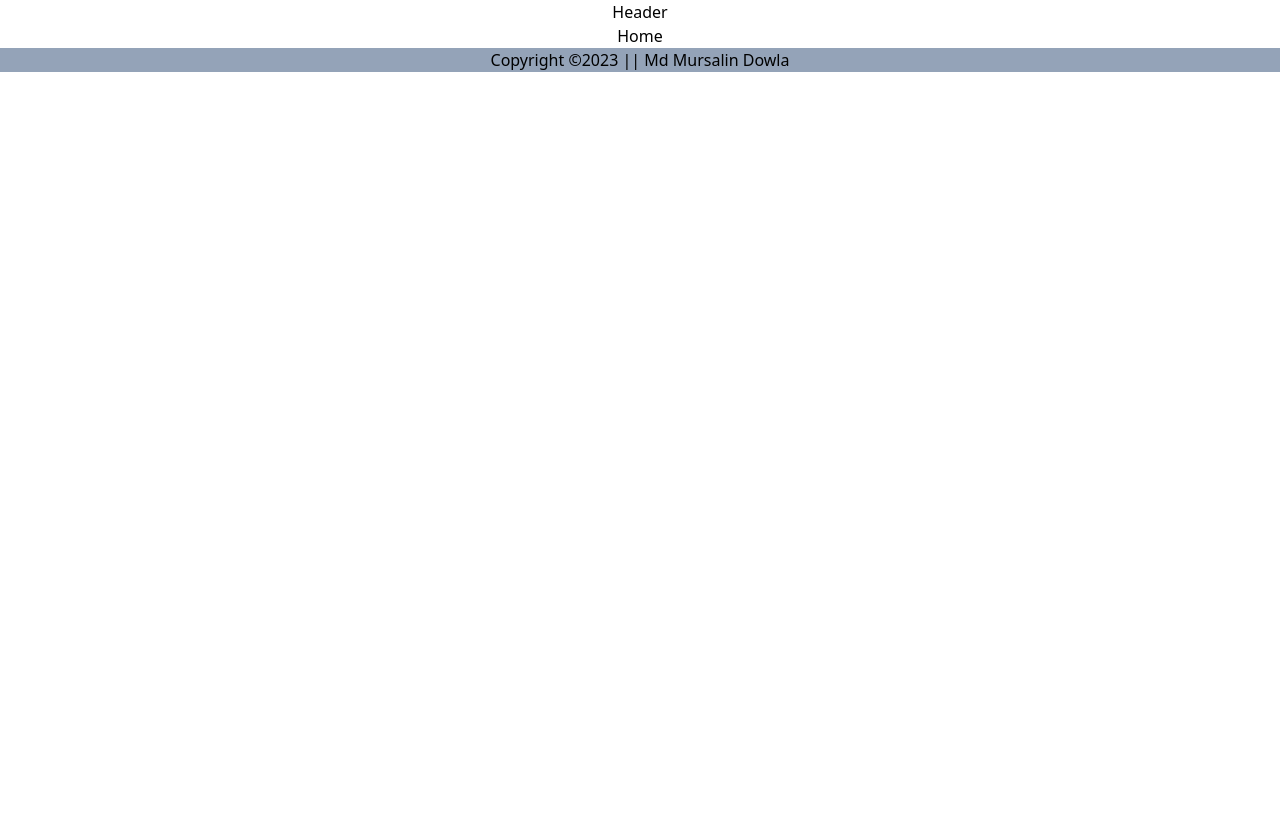
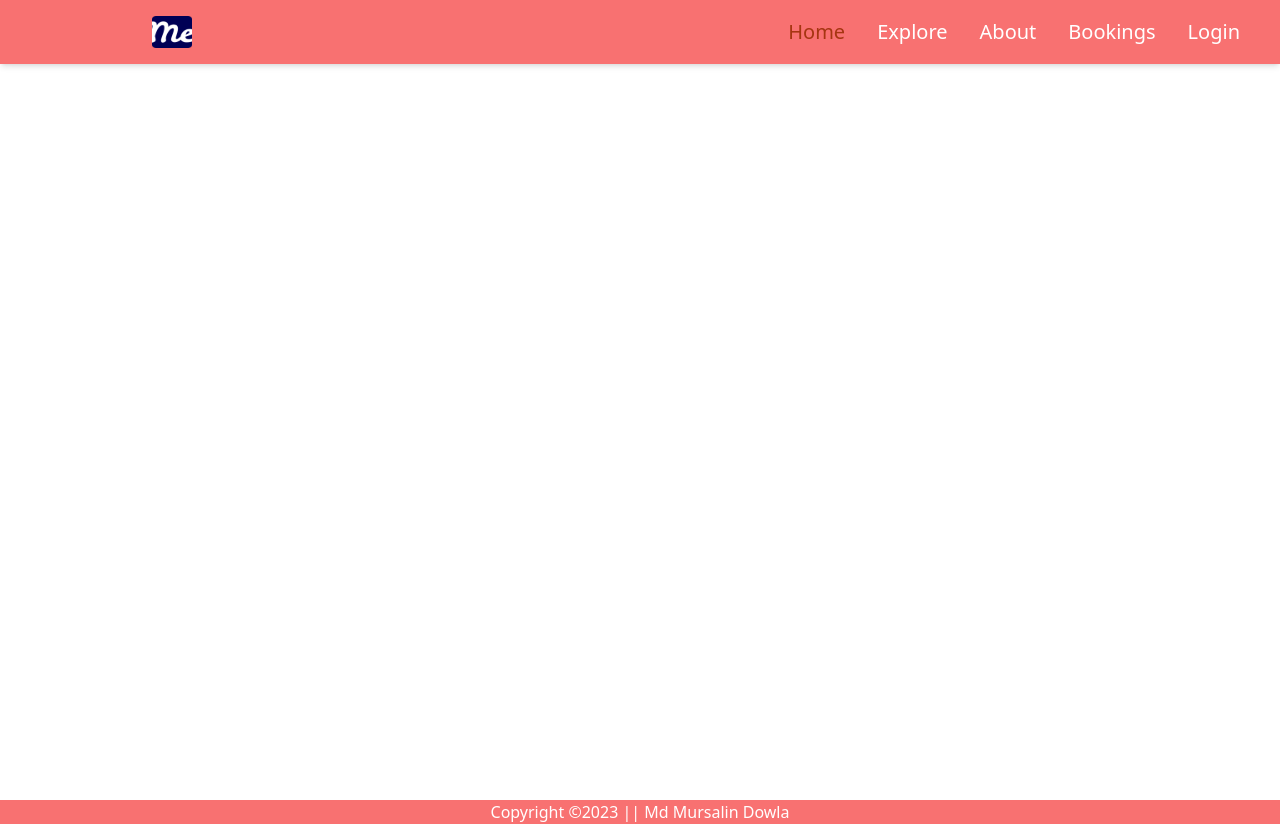
Before and after one commit to Mursalin-Dowla/react-auth-router-practice, a React (Create React App) app: page / in a window 1280 px wide. Before the commit the page ends 800 px from the top, so only its background shows below. Built offline with nearby package versions, Linux system fonts and the light colour scheme.

Commit message:
Header done with custom links

```diff
--- a/public/index.html
+++ b/public/index.html
@@ -24,7 +24,7 @@
       work correctly both with client-side routing and a non-root public URL.
       Learn how to configure a non-root public URL by running `npm run build`.
     -->
-    <title>React App</title>
+    <title>Mursalin's Hotel</title>
   </head>
   <body>
     <noscript>You need to enable JavaScript to run this app.</noscript>
@@ -39,5 +39,6 @@
       To begin the development, run `npm start` or `yarn start`.
       To create a production bundle, use `npm run build` or `yarn build`.
     -->
+    <script src="https://unpkg.com/ionicons@4.5.10-0/dist/ionicons.js"></script>
   </body>
 </html>
--- a/src/App.js
+++ b/src/App.js
@@ -23,7 +23,6 @@ function App() {
       <Route path='/login' element={<Login />}></Route>
       <Route path='/signup' element={<SignUp />}></Route>
       <Route path='/*' element={<NotFound />}></Route>
-
      </Routes>
      <Footer />
     </div>
--- a/src/Components/Home/Home.js
+++ b/src/Components/Home/Home.js
@@ -2,7 +2,7 @@ import React from 'react';
 
 const Home = () => {
     return (
-        <div className='text-center'>
+        <div className='text-center min-h-screen'>
             <h1>Home</h1>
         </div>
     );
--- a/src/Components/Shared/Footer/Footer.js
+++ b/src/Components/Shared/Footer/Footer.js
@@ -2,7 +2,7 @@ import React from 'react';
 
 const Footer = () => {
     return (
-        <div className='text-center bg-slate-400'>
+        <div className='text-center bg-red-400 text-white'>
             <p>Copyright &copy;2023 || Md Mursalin Dowla</p>
         </div>
     );
--- a/src/Components/Shared/Header/Header.js
+++ b/src/Components/Shared/Header/Header.js
@@ -1,10 +1,31 @@
-import React from 'react';
+import React, { useState } from 'react';
+import CustomLink from '../../../utilities/CustomLink';
+import logo from './../../../images/logo.png'
 
 const Header = () => {
+    let [open,setOpen]=useState(false);
     return (
-        <div className='text-center'>
-            <h1>Header</h1>
+        <div className='shadow-md w-full fixed top-0 left-0'>
+      <div className='shadow-md w-full fixed top-0 left-0'>
+        <div className='md:flex items-center justify-between bg-red-400 py-4 md:px-10 px-7'>
+        <div className='md:ml-28'>
+                <img className='w-10 h-8' src={logo} alt="" />
+            </div>
+
+        <div onClick={()=>setOpen(!open)} className='text-3xl absolute right-8 top-6 cursor-pointer md:hidden text-white'>
+        <ion-icon name={open ? 'close':'menu'}></ion-icon>
         </div>
+
+        <ul className={`md:flex md:items-center md:pb-0 pb-12 absolute md:static bg-red-400 md:z-auto z-[-1] left-0 w-full md:w-auto md:pl-0 pl-9 transition-all duration-500 ease-in ${open ? 'top-[35px] ':'top-[-490px]'}`}>
+        <CustomLink to='/'>Home</CustomLink>
+            <CustomLink to='/explore'>Explore</CustomLink>
+            <CustomLink to='/about'>About</CustomLink>
+            <CustomLink to='/bookings'>Bookings</CustomLink>
+            <CustomLink to='/login'>Login</CustomLink>
+        </ul>
+        </div>
+      </div>
+      </div>
     );
 };
 
--- /dev/null
+++ b/src/utilities/CustomLink.js
@@ -0,0 +1,25 @@
+import React from 'react';
+import { Link, useMatch, useResolvedPath } from 'react-router-dom';
+
+function CustomLink({ children, to, ...props }) {
+    let resolved = useResolvedPath(to);
+    let match = useMatch({ path: resolved.pathname, end: true });
+
+    return (
+        <div>
+            <li className='md:ml-8 text-xl md:my-0 my-7'>
+              <span className= 'duration-500'>
+            <Link
+                style={{ color: match ? '#a63511': 'white', textDecoration:"none" }}
+                to={to}
+                {...props}
+            >
+                {children}
+            </Link>
+            </span>
+            </li>
+        </div>
+    );
+}
+
+export default CustomLink;
```
Also changed, not shown: src/images/logo.png (added), 1 other file (tests, documents, lock files or other folders).
